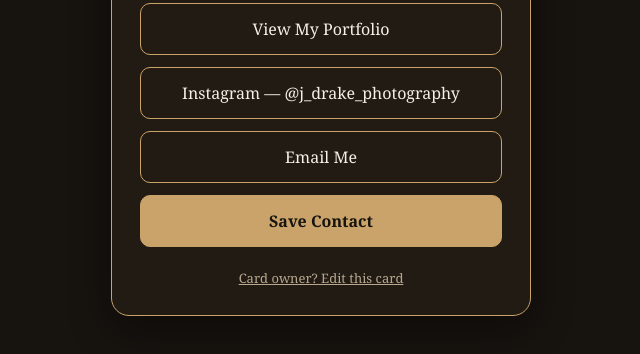
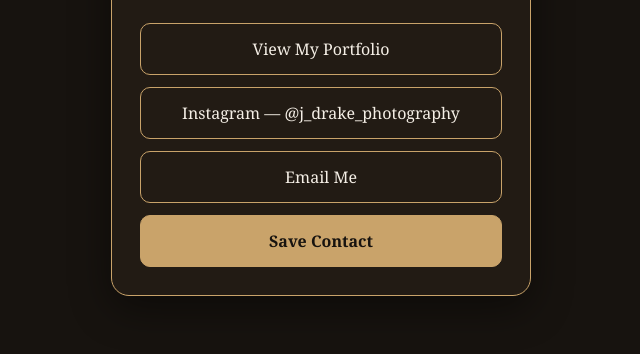
Before and after one commit to juliadragon12-hub/juliadragon12-hub.github.io, a plain HTML site: page index.html in a window 1280 px wide. Shown: the part 368-722 px from the top of the page, without its empty margins (319-959 px from the left). Drawn offline with Linux system fonts and the light colour scheme.

Commit message:
Remove card-owner edit link from card footer

```diff
--- a/index.html
+++ b/index.html
@@ -56,7 +56,6 @@
     <div class="title" id="title">Julia Drake Photography</div>
     <div class="tagline" id="tagline"></div>
     <div class="links" id="links"></div>
-    <div class="foot"><a href="edit.html">Card owner? Edit this card</a></div>
   </main>
 <script>
 (function () {
```
